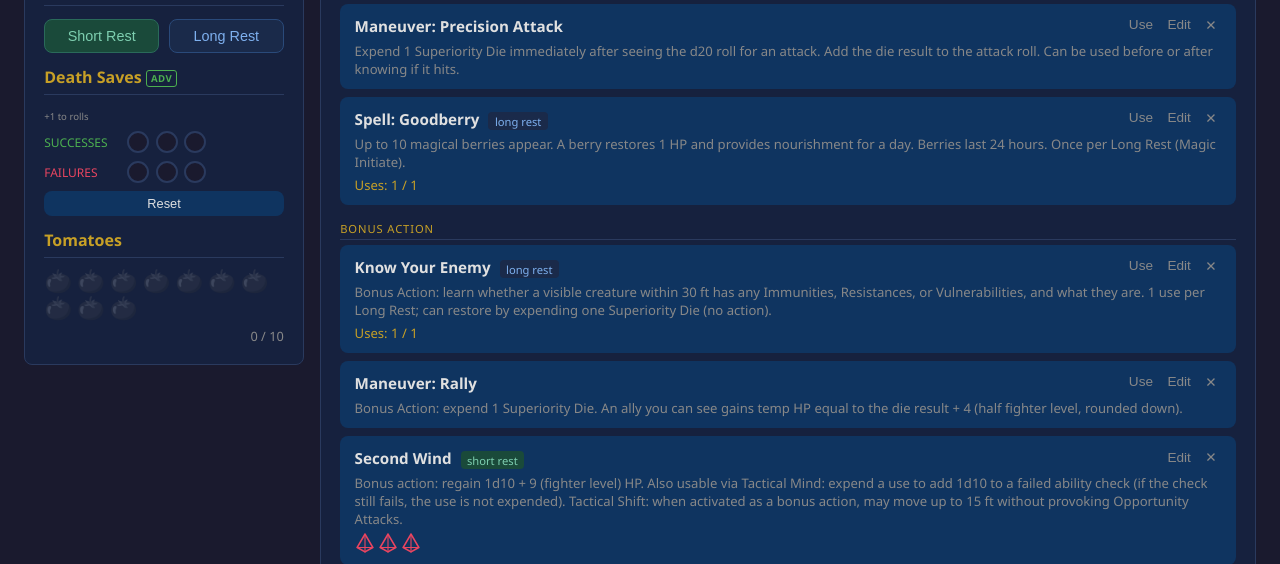
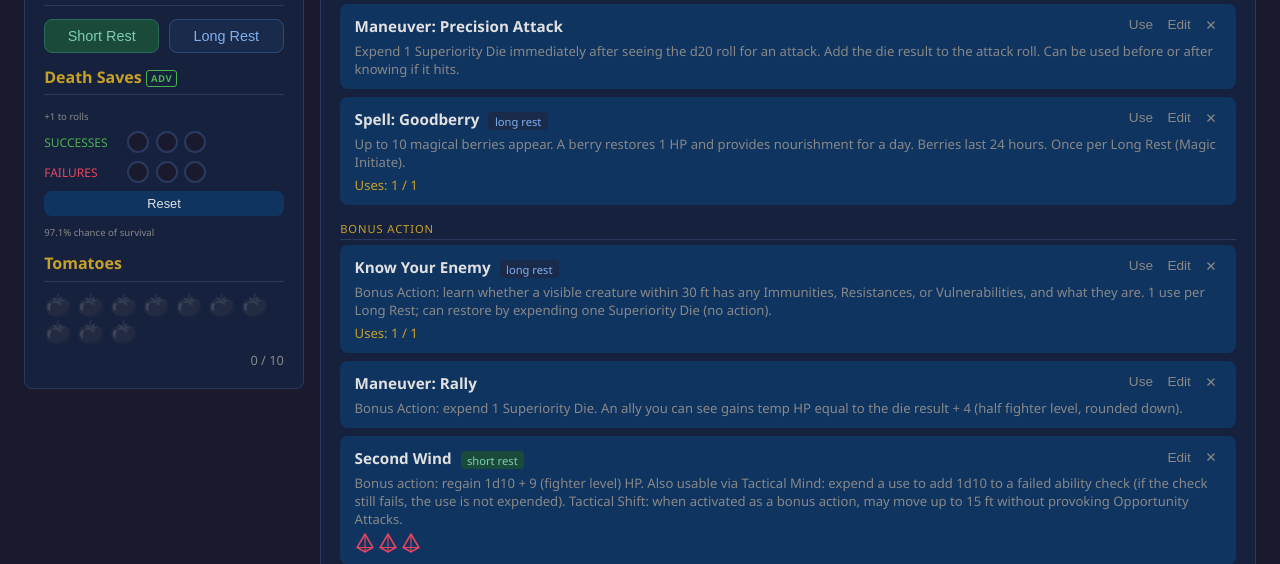
Before and after one commit to nmacinnis/tomato, a Flask app: page /character/1 in a window 1280 px wide. Shown: the part 1272-1836 px from the top of the page. Run offline with Flask 3, Linux system fonts and the light colour scheme; data comes from the database, SQL or seed files in the repository; data that the repository does not hold is empty.

Commit message:
display odds of survival in Death Saves

```diff
--- a/static/character-stats.js
+++ b/static/character-stats.js
@@ -41,6 +41,46 @@ function renderCharacter() {
   renderTomatoes();
 }
 
+// ── Death save odds ──────────────────────────────────────────────────────────
+
+function computeDeathSurvival(s, f, saveBonus, hasAdvantage) {
+  const threshold = Math.min(20, Math.max(2, 10 - saveBonus));
+  const failBase  = (threshold - 1) / 20;
+  let p20, pS, pF, pF2;
+  if (hasAdvantage) {
+    p20 = 1 - Math.pow(19 / 20, 2);
+    pS  = Math.pow(19 / 20, 2) - Math.pow(failBase, 2);
+    pF2 = Math.pow(1 / 20, 2);
+    pF  = Math.pow(failBase, 2) - pF2;
+  } else {
+    p20 = 1 / 20;
+    pS  = (19 - threshold + 1) / 20;
+    pF2 = 1 / 20;
+    pF  = (threshold - 2) / 20;
+  }
+  const memo = {};
+  function P(sv, fl) {
+    if (sv >= 3) return 1;
+    if (fl >= 3) return 0;
+    const key = sv * 4 + fl;
+    if (key in memo) return memo[key];
+    return (memo[key] = p20 + pS * P(sv + 1, fl) + pF * P(sv, fl + 1) + pF2 * P(sv, fl + 2));
+  }
+  return P(s, f);
+}
+
+function updateDeathSaveOdds() {
+  const el = document.getElementById("ds-odds");
+  if (!el) return;
+  const s = char?.death_save_successes ?? 0;
+  const f = char?.death_save_failures  ?? 0;
+  if (s >= 3 || f >= 3) { el.textContent = ""; return; }
+  const totalSaveBonus = [...itemSaveParts, ...abilitySaveParts].reduce((sum, p) => sum + p.save_bonus, 0);
+  const hasAdv = !!document.querySelector(".ds-adv-badge");
+  const pLive  = computeDeathSurvival(s, f, totalSaveBonus, hasAdv);
+  el.textContent = `${(pLive * 100).toFixed(1)}% chance of survival`;
+}
+
 // ── Saves ────────────────────────────────────────────────────────────────────
 
 function renderSaves() {
@@ -71,6 +111,7 @@ function updateSaveBonusDisplay() {
       `<button class="ac-link" data-type="${p.type}" data-id="${p.id}">${escHtml(`+${p.save_bonus} (${p.name})`)}</button>`
     ).join(" ");
   }
+  updateDeathSaveOdds();
   const ds = document.getElementById("ds-save-bonus");
   if (!ds) return;
   if (!total) { ds.innerHTML = ""; ds.onclick = null; return; }
@@ -139,6 +180,7 @@ function renderDeathSaves() {
       pip.classList.toggle("pip-filled", i < count);
     });
   });
+  updateDeathSaveOdds();
 }
 
 document.getElementById("ds-successes").addEventListener("click", async (e) => {
--- a/templates/character.html
+++ b/templates/character.html
@@ -112,6 +112,7 @@
           </div>
         </div>
         <button class="btn btn-sm" id="reset-death-saves">Reset</button>
+        <div id="ds-odds" class="ac-breakdown"></div>
       </div>
 
       <h2>Tomatoes</h2>
```
